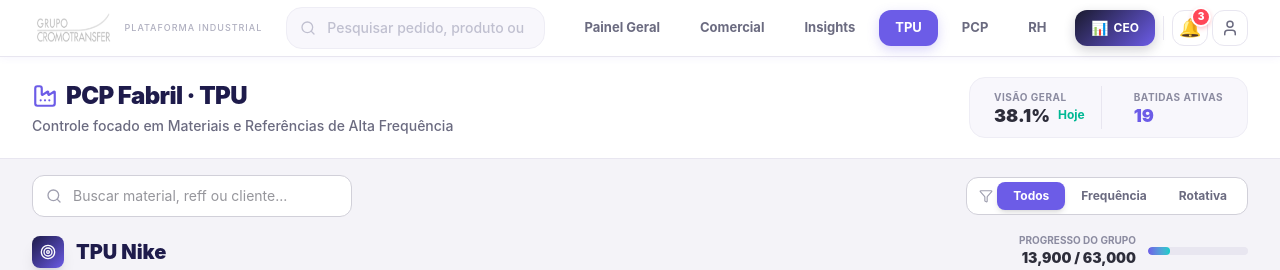
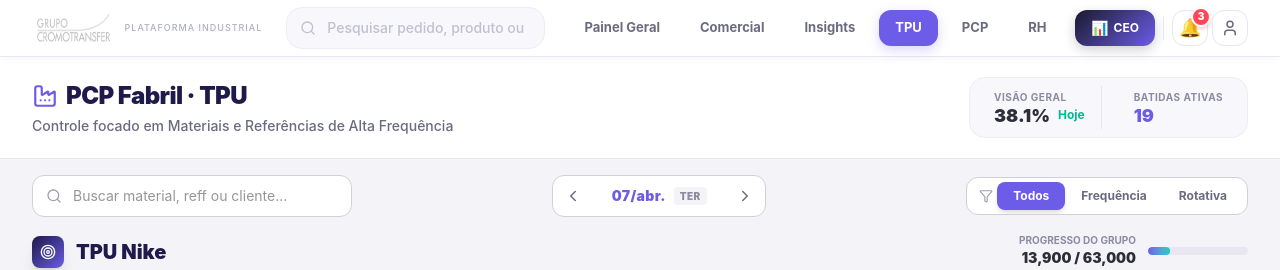
Before and after one commit to cedruoficial/aicro, a React (Vite) app in the folder frontend-v2/: page /tpu in a window 1280 px wide. Shown: the top 270 px of the page. Built offline with nearby package versions, Linux system fonts and the light colour scheme.

Commit message:
feat: add date navigator to TPU page

```diff
--- a/frontend-v2/src/pages/TPU.tsx
+++ b/frontend-v2/src/pages/TPU.tsx
@@ -1,11 +1,19 @@
 import { useState, useMemo } from 'react';
 import { MOCK_TPU_JOBS } from '../data/mockTPU';
 import type { TPUJob, TPUGroupedMaterial } from '../types/tpu';
-import { Target, AlertCircle, Clock, Zap, CheckCircle2, User, Factory, Cpu, Search, Filter } from 'lucide-react';
+import { Target, AlertCircle, Clock, Zap, CheckCircle2, User, Factory, Cpu, Search, Filter, ChevronLeft, ChevronRight } from 'lucide-react';
 
 export function TPU() {
   const [searchTerm, setSearchTerm] = useState('');
   const [filterType, setFilterType] = useState<'Todos' | 'Frequência' | 'Rotativa'>('Todos');
+  const [dayOffset, setDayOffset] = useState(0);
+
+  const currentDate = useMemo(() => {
+    const d = new Date();
+    d.setDate(d.getDate() + dayOffset);
+    return d;
+  }, [dayOffset]);
+  const isToday = dayOffset === 0;
 
   // Filtragem e Agrupamento
   const groupedData = useMemo(() => {
@@ -83,6 +91,35 @@ export function TPU() {
             onChange={(e) => setSearchTerm(e.target.value)}
             className="w-full pl-10 pr-4 py-2.5 rounded-xl border border-[#D1D0D9] bg-white text-sm focus:outline-none focus:ring-2 focus:ring-[#6C5CE7] transition-all"
           />
+        </div>
+
+        {/* NAVEGADOR DE DATAS */}
+        <div className="flex items-center bg-white rounded-xl border border-[#D1D0D9] p-1 flex-1 md:flex-none justify-center">
+          <button
+            onClick={() => setDayOffset(d => d - 1)}
+            className="w-8 h-8 flex items-center justify-center text-[#6B6B80] hover:bg-[#F4F3F8] rounded-lg transition-all"
+          >
+            <ChevronLeft size={18} />
+          </button>
+
+          <button
+            onClick={() => setDayOffset(0)}
+            className="px-4 h-8 flex items-center justify-center font-black text-sm tracking-wide hover:bg-[#F4F3F8] transition-all rounded-lg min-w-[140px]"
+            style={{ color: isToday ? '#6C5CE7' : '#2D2D3A' }}
+          >
+            {currentDate.toLocaleDateString('pt-BR', { day: '2-digit', month: 'short' }).replace(' de ', '/')}
+            {' '}
+            <span className="text-[10px] uppercase ml-2 px-1.5 py-0.5 bg-[#F4F3F8] rounded text-[#8B8BA0]">
+              {currentDate.toLocaleDateString('pt-BR', { weekday: 'short' }).replace('.', '')}
+            </span>
+          </button>
+
+          <button
+            onClick={() => setDayOffset(d => d + 1)}
+            className="w-8 h-8 flex items-center justify-center text-[#6B6B80] hover:bg-[#F4F3F8] rounded-lg transition-all"
+          >
+            <ChevronRight size={18} />
+          </button>
         </div>
 
         <div className="flex items-center bg-white rounded-xl border border-[#D1D0D9] p-1 w-full md:w-auto overflow-x-auto">
```
